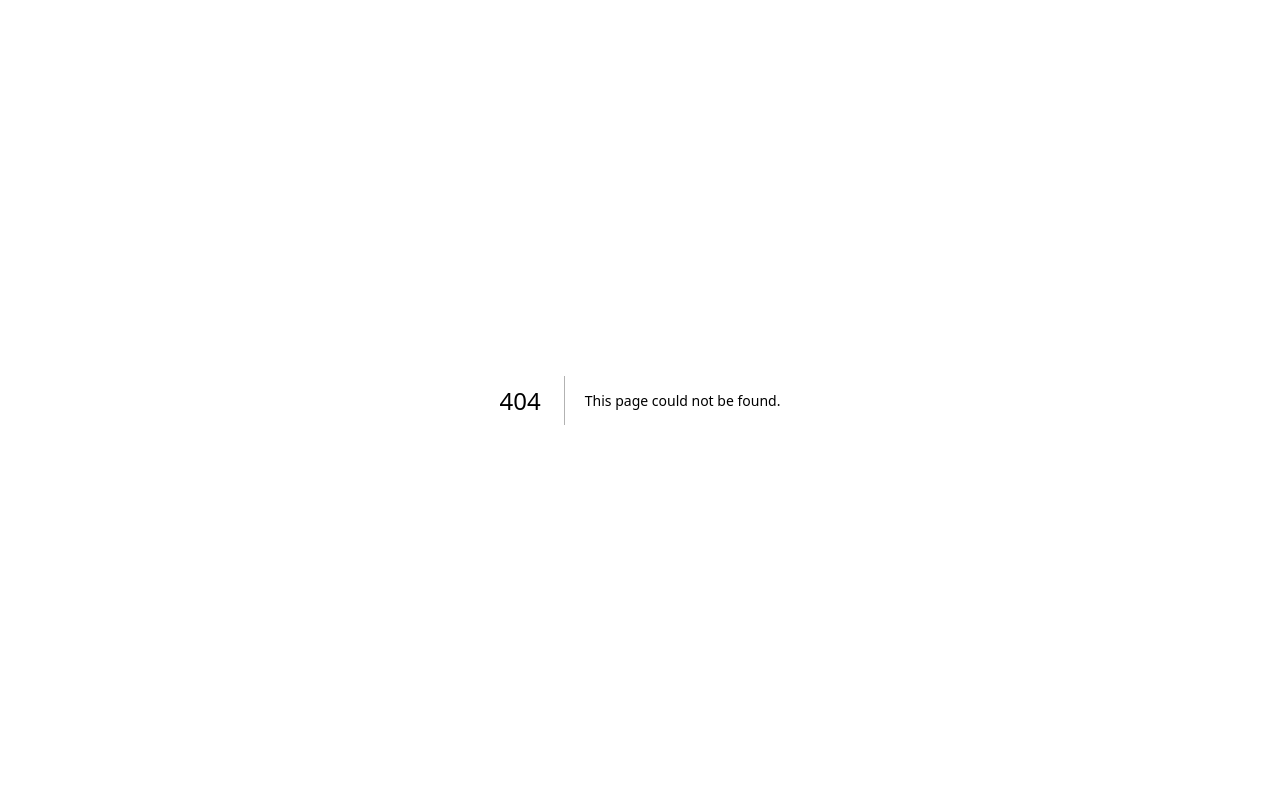
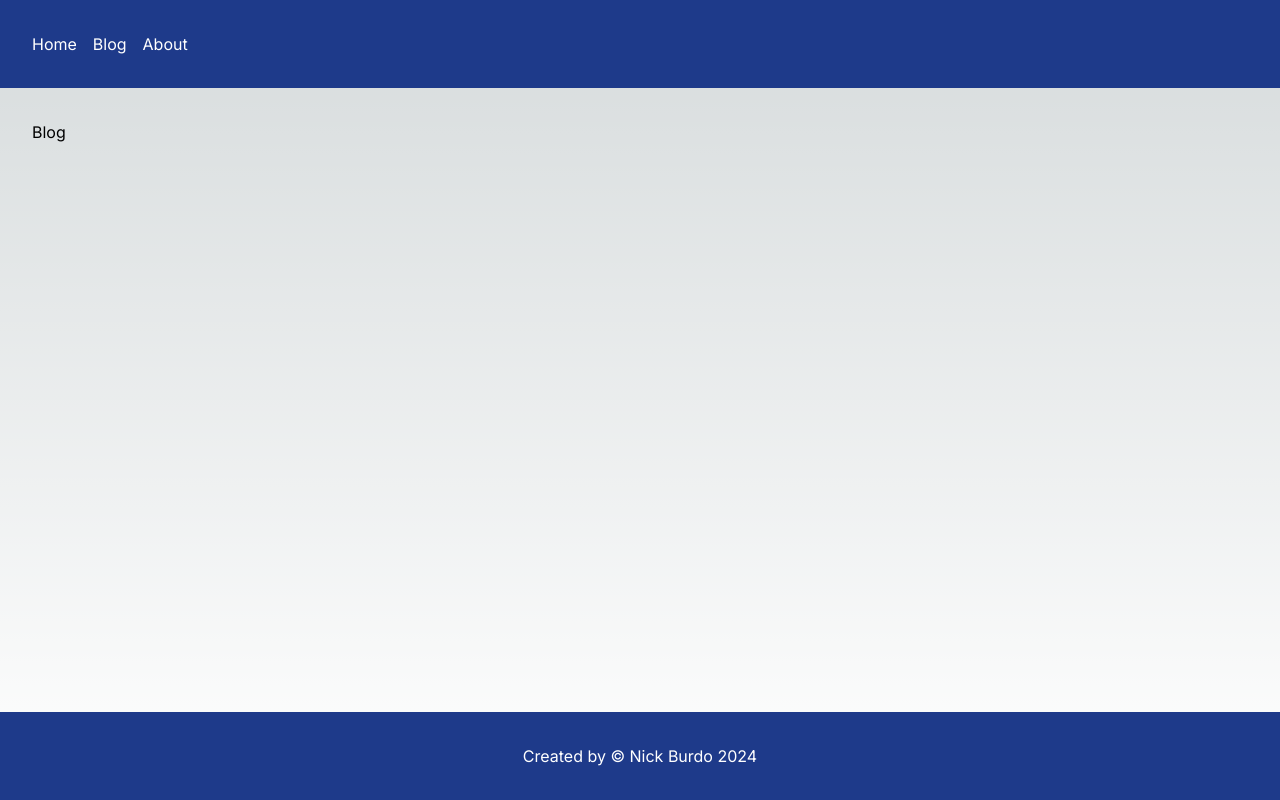
Before and after one commit to nickburdo/next14-course, a Next.js app: page /blog in a window 1280 px wide. Before the commit this address had no page. Built offline with nearby package versions, Linux system fonts and the light colour scheme.

Commit message:
Create Header, Footer and pages About and Blog proto

```diff
--- /dev/null
+++ b/src/app/about/page.tsx
@@ -0,0 +1,3 @@
+export default function About() {
+  return <h1>About</h1>;
+}
--- /dev/null
+++ b/src/app/blog/page.tsx
@@ -0,0 +1,3 @@
+export default function Blog() {
+  return <h1>Blog</h1>;
+}
--- a/src/app/layout.tsx
+++ b/src/app/layout.tsx
@@ -1,3 +1,5 @@
+import Footer from "@/components/Footer";
+import Header from "@/components/Header";
 import type { Metadata } from "next";
 import { Inter } from "next/font/google";
 import "./globals.css";
@@ -16,7 +18,17 @@ export default function RootLayout({
 }>) {
   return (
     <html lang="en">
-      <body className={inter.className}>{children}</body>
+      <body className={inter.className}>
+        <div className="flex min-h-screen flex-col justify-between">
+          <div>
+            <Header />
+
+            <main className="container my-auto p-8">{children}</main>
+          </div>
+
+          <Footer />
+        </div>
+      </body>
     </html>
   );
 }
--- a/src/app/page.tsx
+++ b/src/app/page.tsx
@@ -1,9 +1,3 @@
-import Image from "next/image";
-
 export default function Home() {
-  return (
-    <main className="flex min-h-screen flex-col items-center justify-between p-24">
-      <h1>Hello, Next</h1>
-    </main>
-  );
+  return <h1>Hello, Next</h1>;
 }
--- a/src/components/Footer.tsx
+++ b/src/components/Footer.tsx
@@ -1,6 +1,6 @@
 export default function Footer() {
   return (
-    <footer className="bg-blue-900">
+    <footer className="bg-blue-900 text-white">
       <div className="container m-auto p-8 text-center">
         Created by &copy; Nick Burdo {new Date().getFullYear()}
       </div>
--- /dev/null
+++ b/src/components/Header.tsx
@@ -0,0 +1,15 @@
+import Link from "next/link";
+
+export default function Header() {
+  return (
+    <header className="bg-blue-900 text-white">
+      <div className="container my-auto p-8">
+        <nav className="flex gap-4">
+          <Link href="/">Home</Link>
+          <Link href="/blog">Blog</Link>
+          <Link href="/about">About</Link>
+        </nav>
+      </div>
+    </header>
+  );
+}
```
